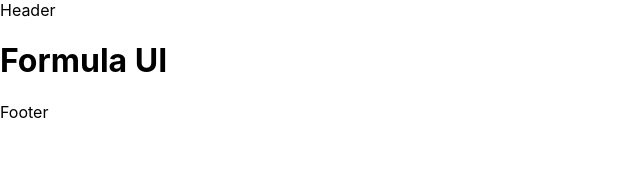
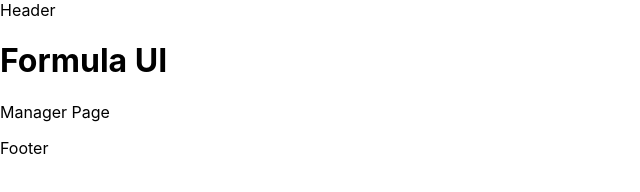
Before and after one commit to aaronsisler/applications.formula.ui, a Next.js app: page / in a window 1280 px wide. Shown: the top 192 px of the page, without its empty margins (0-640 px from the left). Built offline with nearby package versions, Linux system fonts and the light colour scheme.

Commit message:
Adding in the manager, hyperlink, and some nav logic for initial landing page

```diff
--- a/package.json
+++ b/package.json
@@ -10,7 +10,7 @@
     "gen:page": "node ./node_modules/@ebsolutions/generate-react-templates --type=PAGE"
   },
   "dependencies": {
-    "classname": "0.0.0",
+    "classnames": "^2.3.1",
     "next": "10.2.3",
     "postcss-flexbugs-fixes": "^5.0.2",
     "postcss-preset-env": "^6.7.0",
@@ -20,6 +20,7 @@
   },
   "devDependencies": {
     "@ebsolutions/generate-react-templates": "^1.6.1",
+    "@types/classnames": "^2.3.1",
     "@types/next": "^9.0.0",
     "@types/react": "17.0.11",
     "sass": "^1.34.1",
--- /dev/null
+++ b/src/atoms/hyperlink/hyperlink.tsx
@@ -0,0 +1,29 @@
+import React from "react";
+import NextLink from "next/link";
+import cn from "classnames";
+import PropTypes from "prop-types";
+
+interface IHyperLink {
+  className?: string;
+  href: string;
+  onClick?: React.MouseEventHandler<HTMLAnchorElement>;
+  title: string;
+}
+
+const Hyperlink = ({ className, href, onClick, title }: IHyperLink) => (
+  <NextLink href={href}>
+    {/* eslint-disable-next-line jsx-a11y/anchor-is-valid */}
+    <a className={cn("hyperlink", className)} onClick={onClick}>
+      {title}
+    </a>
+  </NextLink>
+);
+
+Hyperlink.propTypes = {
+  className: PropTypes.string,
+  href: PropTypes.string.isRequired,
+  onClick: PropTypes.func,
+  title: PropTypes.string.isRequired
+};
+
+export { Hyperlink };
--- /dev/null
+++ b/src/atoms/hyperlink/index.ts
@@ -0,0 +1 @@
+export { Hyperlink } from "./hyperlink";
--- a/src/containers/manager-container/manager-container.tsx
+++ b/src/containers/manager-container/manager-container.tsx
@@ -1,6 +1,4 @@
 import React from "react";
-
-import "./manager-container.scss";
 
 const ManagerContainer = (): JSX.Element => (
   <div className="manager-container">ManagerContainer</div>
--- a/src/pages/index.tsx
+++ b/src/pages/index.tsx
@@ -1,4 +1,5 @@
 import Head from "next/head";
+import { Hyperlink } from "../atoms/hyperlink";
 
 const LandingPage = () => {
   return (
@@ -9,6 +10,9 @@ const LandingPage = () => {
       <header>Header</header>
       <main>
         <h1>Formula UI</h1>
+        <p>
+          <Hyperlink title="Manager Page" href="/manager" />
+        </p>
       </main>
       <footer>Footer</footer>
     </>
--- /dev/null
+++ b/src/tailwind.config.js
@@ -0,0 +1,3 @@
+module.exports = {
+  purge: ["./pages/**/*.tsx", "./containers/**/*.tsx", "./components/**/*.tsx"]
+};
--- a/tailwind.config.js
+++ /dev/null
@@ -1,3 +0,0 @@
-module.exports = {
-  purge: ["./pages/**/*.tsx", "./components/**/*.tsx"]
-};
```
Also changed, not shown: src/containers/manager-container/manager-container.scss (deleted, +0 -22 lines), src/postcss.config.js (renamed from postcss.config.js), 1 other file (tests, documents, lock files or other folders).
